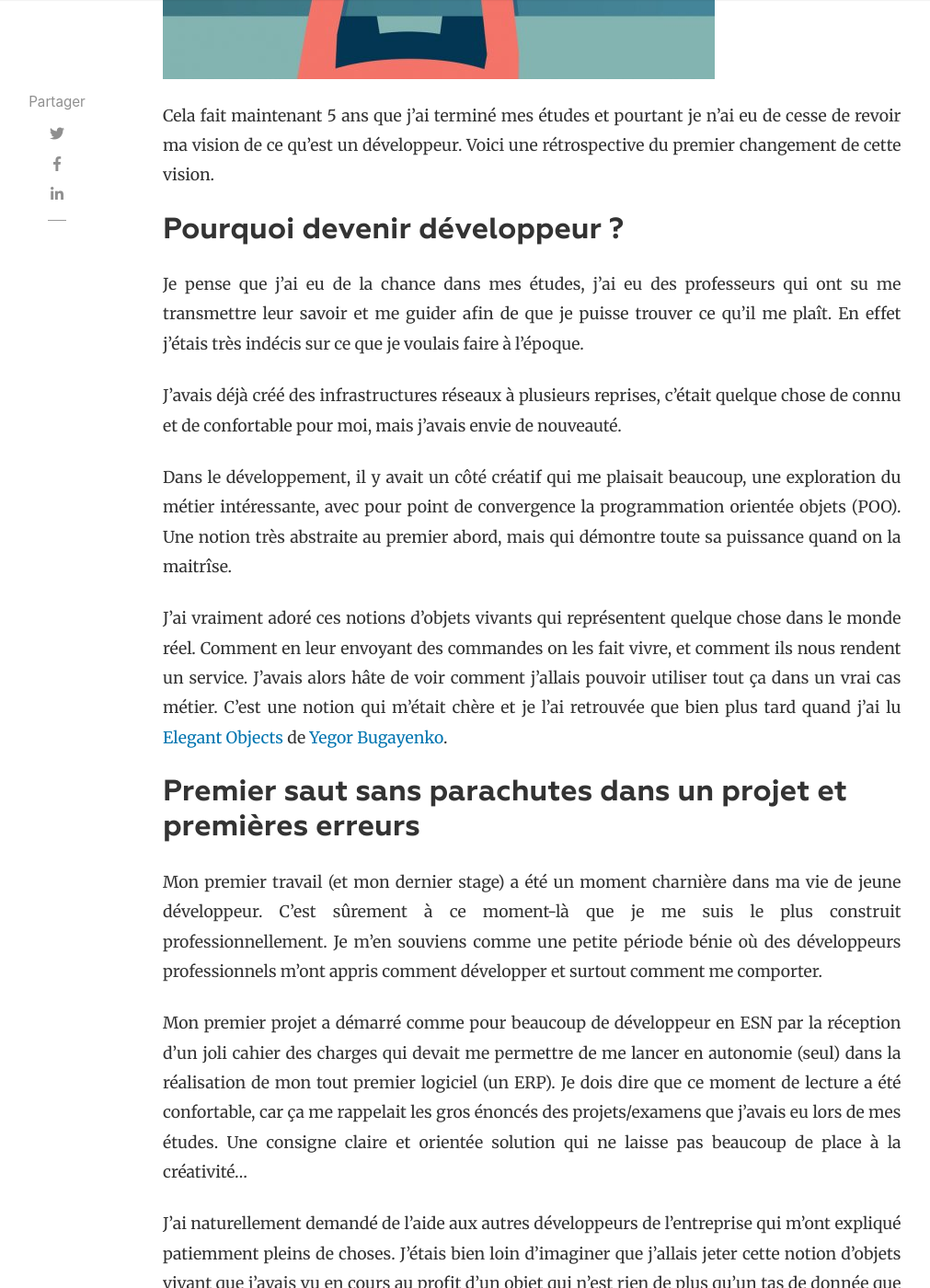
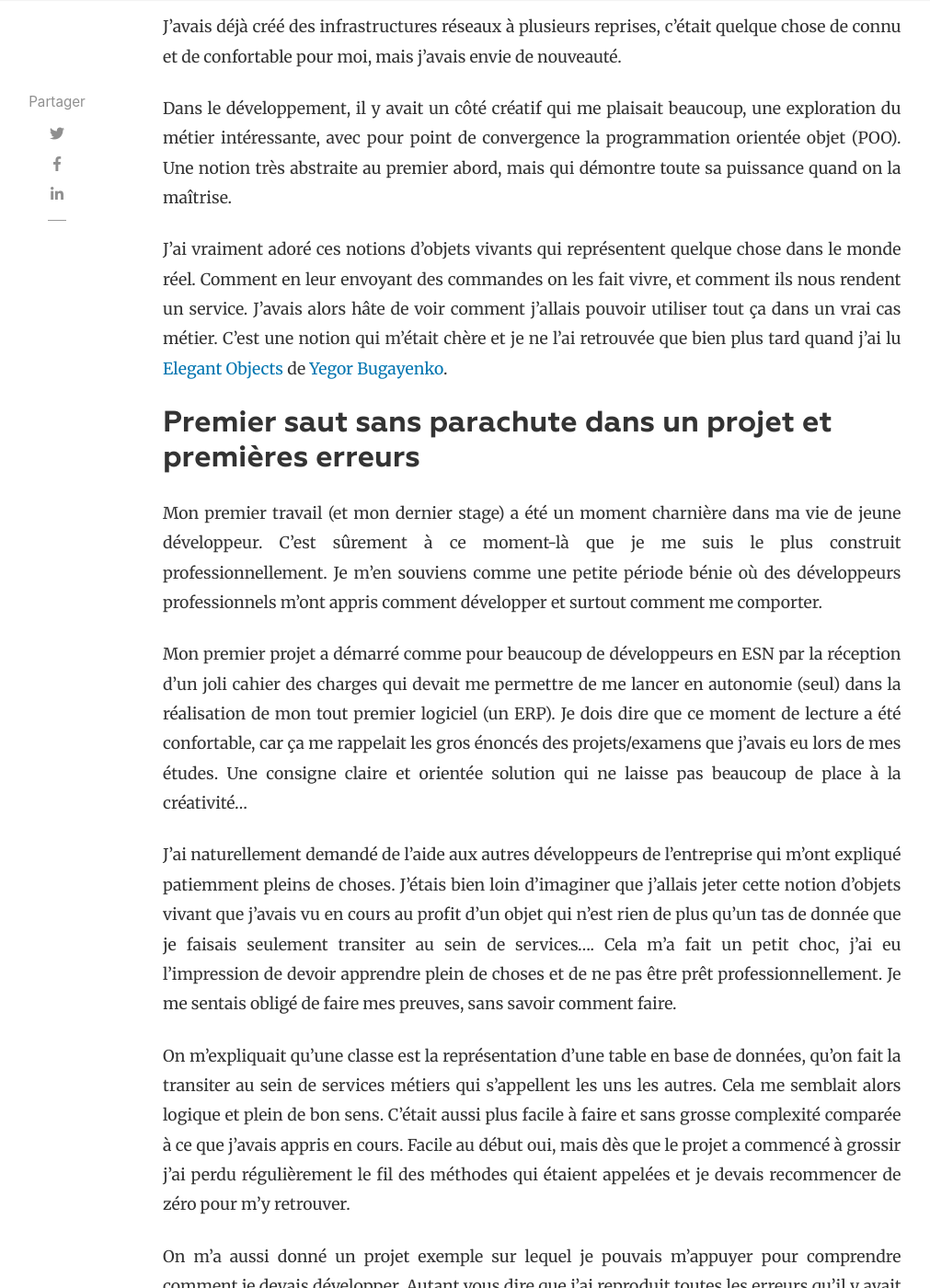
Before and after one commit to Primobox/primobox.github.io, a Jekyll site: the page built from _posts/2022-02-23-retrospective-d-une-carriere-de-jeune-developpeur-1.md, in a window 1280 px wide and 1400 px high, scrolled down 769 px. Shown: the whole window at 92% size, without its empty margins (108-1119 px from the left). Built offline with Jekyll 4.4.1, drawn with Linux system fonts in a browser that asks for light colours; nearby versions of some CDN libraries; comment, search, counter and statistics services are not loaded; some of the changed text lies outside the part shown.

Commit message:
orthographe dans l'article

```diff
--- a/_posts/2022-02-23-retrospective-d-une-carriere-de-jeune-developpeur-1.md
+++ b/_posts/2022-02-23-retrospective-d-une-carriere-de-jeune-developpeur-1.md
@@ -3,7 +3,7 @@ layout: post
 title:  "Ma carrière de jeune développeur (1/2)"
 author: dboue
 categories: [ Retour d'expérience, Clean codeur ]
-image: assets/images/retrospective-d-une-carriere-de-jeune-developpeur-1/developpeur-bureau.jpg
+image_on_home: assets/images/retrospective-d-une-carriere-de-jeune-developpeur-1/developpeur-bureau.jpg
 description: "Cela fait maintenant 5 ans que j'ai terminé mes études et pourtant je n'ai eu de cesse de revoir ma vision de ce qu'est un développeur. Voici une rétrospective du premier changement de cette vision."
 hidden: false # à changer pour masquer l'article ou non
 ---
@@ -11,27 +11,27 @@ hidden: false # à changer pour masquer l'article ou non
 Cela fait maintenant 5 ans que j'ai terminé mes études et pourtant je n'ai eu de cesse de revoir ma vision de ce qu'est un développeur. Voici une rétrospective du premier changement de cette vision.
 
 ## Pourquoi devenir développeur ?
-Je pense que j'ai eu de la chance dans mes études, j'ai eu des professeurs qui ont su me transmettre leur savoir et me guider afin de que je puisse trouver ce qu'il me plaît. En effet j'étais très indécis sur ce que je voulais faire à l'époque.
+Je pense que j'ai eu de la chance dans mes études, j'ai eu des professeurs qui ont su me transmettre leur savoir et me guider afin de que je puisse trouver ce qui me plaît. En effet j'étais très indécis sur ce que je voulais faire à l'époque.
 
  J'avais déjà créé des infrastructures réseaux à plusieurs reprises, c'était quelque chose de connu et de confortable pour moi, mais j'avais envie de nouveauté.
 
-Dans le développement, il y avait un côté créatif qui me plaisait beaucoup, une exploration du métier intéressante, avec pour point de convergence la programmation orientée objets (POO). Une notion très abstraite au premier abord, mais qui démontre toute sa puissance quand on la maitrîse.
+Dans le développement, il y avait un côté créatif qui me plaisait beaucoup, une exploration du métier intéressante, avec pour point de convergence la programmation orientée objet (POO). Une notion très abstraite au premier abord, mais qui démontre toute sa puissance quand on la maîtrise.
 
-J'ai vraiment adoré ces notions d'objets vivants qui représentent quelque chose dans le monde réel. Comment en leur envoyant des commandes on les fait vivre, et comment ils nous rendent un service. J'avais alors hâte de voir comment j'allais pouvoir utiliser tout ça dans un vrai cas métier. C'est une notion qui m'était chère et je l'ai retrouvée que bien plus tard quand j'ai lu [Elegant Objects](https://www.elegantobjects.org/){:target="_blank"} de [Yegor Bugayenko](https://www.yegor256.com/){:target="_blank"}.
+J'ai vraiment adoré ces notions d'objets vivants qui représentent quelque chose dans le monde réel. Comment en leur envoyant des commandes on les fait vivre, et comment ils nous rendent un service. J'avais alors hâte de voir comment j'allais pouvoir utiliser tout ça dans un vrai cas métier. C'est une notion qui m'était chère et je ne l'ai retrouvée que bien plus tard quand j'ai lu [Elegant Objects](https://www.elegantobjects.org/){:target="_blank"} de [Yegor Bugayenko](https://www.yegor256.com/){:target="_blank"}.
 
-## Premier saut sans parachutes dans un projet et premières erreurs
+## Premier saut sans parachute dans un projet et premières erreurs
 
 Mon premier travail (et mon dernier stage) a été un moment charnière dans ma vie de jeune développeur. C'est sûrement à ce moment-là que je me suis le plus construit professionnellement. Je m'en souviens comme une petite période bénie où des développeurs professionnels m'ont appris comment développer et surtout comment me comporter.
 
-Mon premier projet a démarré comme pour beaucoup de développeur en ESN par la réception d'un joli cahier des charges qui devait me permettre de me lancer en autonomie (seul) dans la réalisation de mon tout premier logiciel (un ERP).
+Mon premier projet a démarré comme pour beaucoup de développeurs en ESN par la réception d'un joli cahier des charges qui devait me permettre de me lancer en autonomie (seul) dans la réalisation de mon tout premier logiciel (un ERP).
 Je dois dire que ce moment de lecture a été confortable, car ça me rappelait les gros énoncés des projets/examens que j'avais eu lors de mes études. Une consigne claire et orientée solution qui ne laisse pas beaucoup de place à la créativité...
 
 J'ai naturellement demandé de l'aide aux autres développeurs de l'entreprise qui m'ont expliqué patiemment pleins de choses.
 J'étais bien loin d'imaginer que j'allais jeter cette notion d'objets vivant que j'avais vu en cours au profit d'un objet qui n'est rien de plus qu'un tas de donnée que je faisais seulement transiter au sein de services....
 Cela m'a fait un petit choc, j'ai eu l'impression de devoir apprendre plein de choses et de ne pas être prêt professionnellement. Je me sentais obligé de faire mes preuves, sans savoir comment faire.
 
-On m'expliquait qu'une classe est la représentation d'une table en base de données, qu'on fait la transiter au sein de services métiers qui s'appellent les uns les autres. Cela me semblait alors logiques et pleines de bon sens. C'était aussi plus facile à faire et sans grosse complexité comparée à ce que j'avais appris en cours.
-Facile au début oui, mais dès que le projet a grossi je perdais régulièrement le fil des méthodes qui étaient appelées et je devais recommencer de zéro pour m'y retrouver.
+On m'expliquait qu'une classe est la représentation d'une table en base de données, qu'on fait la transiter au sein de services métiers qui s'appellent les uns les autres. Cela me semblait alors logique et plein de bon sens. C'était aussi plus facile à faire et sans grosse complexité comparée à ce que j'avais appris en cours.
+Facile au début oui, mais dès que le projet a commencé à grossir j'ai perdu régulièrement le fil des méthodes qui étaient appelées et je devais recommencer de zéro pour m'y retrouver.
 
 On m'a aussi donné un projet exemple sur lequel je pouvais m'appuyer pour comprendre comment je devais développer.
 Autant vous dire que j'ai reproduit toutes les erreurs qu'il y avait déjà dans ce projet et que j'y ai ajouté les miennes.
@@ -39,7 +39,7 @@ J'étais bien incapable de remettre en question ce projet exemple et encore plus
 
 Voici le résultat de ce qui a été produit :
 * Un logiciel orienté CRUD thinking / DATA et pas métier
-* Aucun test unitaire (à l'époque je ne me doutais pas à quel point ces derniers m'auraient fait gagner du temps et de la sérénité...)
+* Aucun test unitaire (à l'époque, je ne me doutais pas à quel point ces derniers m'auraient fait gagner du temps et de la sérénité...)
 * Des méthodes de plusieurs centaines de lignes gérant des "trucs"
 * Des jours entiers pour debuguer des entités qui mutaient dans l'ORM sans que je sache pourquoi
 * Des trigger Base De Données qui contenaient de la logique métier et qui avaient été développés sans que je le sache
@@ -77,7 +77,7 @@ Sans le savoir j'appliquais beaucoup de conseils du livre [Clean Coder](https://
 
 ## PRIMOBOX : L'entreprise qui m'a fait grandir
 
-J'ai fini par partir de cette ESN pour tout un tas de raisons qui me sont propres. C'est comme ça que je suis arrivé chez Primobox qui a été une révélation pour moi. J'y ai perpétué ce que j'avais appris, désappris d'autres choses, évolué et surtout j'y suis devenu ce que je suis un aujourd'hui. Un développeur passionné qui sait qu'il lui reste encore bien des choses à apprendre. Cela je vous en parlerais dans un prochain article
+J'ai fini par partir de cette ESN pour tout un tas de raisons qui me sont propres. C'est comme ça que je suis arrivé chez Primobox et ça été une révélation pour moi. J'y ai perpétué ce que j'avais appris, désappris d'autres choses, évolué et surtout j'y suis devenu ce que je suis aujourd'hui. Un développeur passionné qui sait qu'il lui reste encore bien des choses à apprendre. Cela je vous en parlerais dans un prochain article.
 
 # Conclusion
-L'école m'a appris les bases du développement, mais c'est en entreprise que j'ai compris ce que voulait dire être un professionnel du développement. L'école ne nous prépare pas aux enjeux du monde du travail, à comprendre les interactions humaines et à gérer les pressions externe. Tout cela s'acquiert avec l'expérience, et avec de la chance des collègues seront là pour nous aider.
+L'école m'a appris les bases du développement, mais c'est en entreprise que j'ai compris ce que voulait dire être un professionnel du développement. L'école ne nous prépare pas aux enjeux du monde du travail, à comprendre les interactions humaines et à gérer les pressions externes. Tout cela s'acquiert avec l'expérience, et avec de la chance, des collègues seront là pour nous aider.
```
